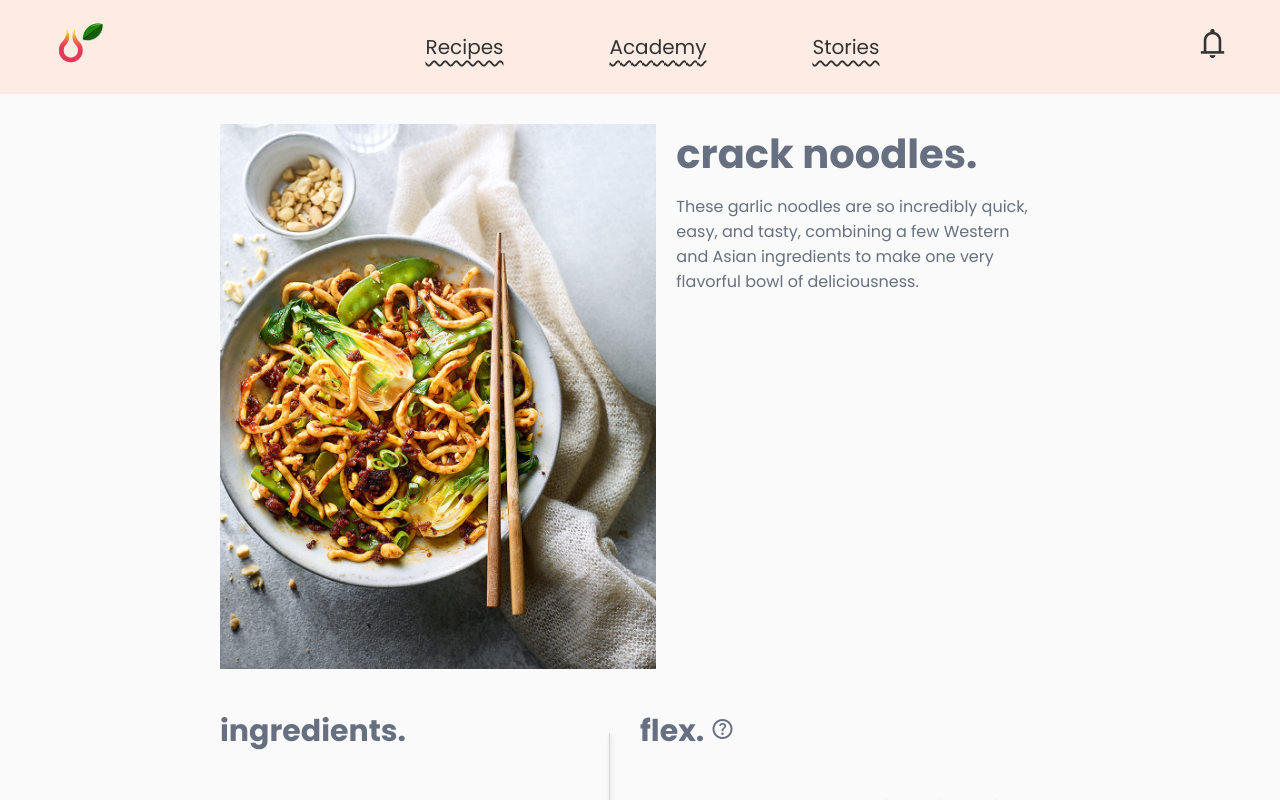
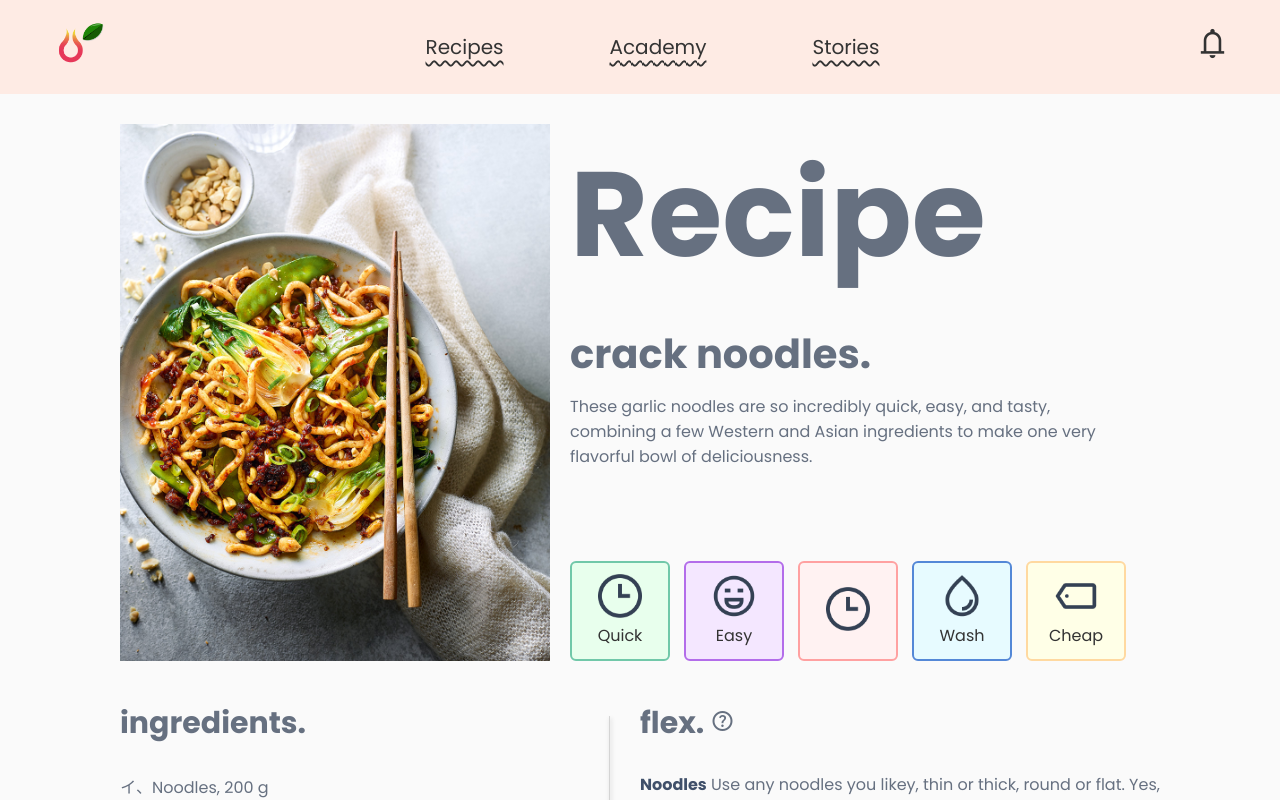
Before and after one commit to FredrikRidderfalk/let-me-feed-you, an Angular app: page /recipe in a window 1280 px wide. Shown: the top 800 px of the page. Built offline with nearby package versions, Linux system fonts and the light colour scheme.

Commit message:
update tag margins

```diff
--- a/src/app/components/recipe/recipe.component.html
+++ b/src/app/components/recipe/recipe.component.html
@@ -3,9 +3,21 @@
 
 <main>
   <div class="container__recipe-intro">
-    <div class="container__recipe-intro__text">
-      <h1 class="title">{{ CrackNoodles.name.toLowerCase() }}.</h1>
-      <p class="subtitle">{{ CrackNoodles.description }}</p>
+    <div class="container__text-tags">
+      <div class="container__recipe-intro__text">
+        <h1 class="large-title">Recipe</h1>
+        <h2 class="title">{{ CrackNoodles.name.toLowerCase() }}.</h2>
+        <p class="subtitle">{{ CrackNoodles.description }}</p>
+      </div>
+      <div class="container__tags">
+        <app-quick *ngIf="CrackNoodles.tags.quick"></app-quick>
+        <app-easy *ngIf="CrackNoodles.tags.easy"></app-easy>
+        <app-temperature
+          *ngIf="CrackNoodles.tags.temperature"
+        ></app-temperature>
+        <app-wash *ngIf="CrackNoodles.tags.lesswash"></app-wash>
+        <app-cheap *ngIf="CrackNoodles.tags.cheap"></app-cheap>
+      </div>
     </div>
 
     <div class="container__recipe-img">
--- a/src/app/components/recipe/recipe.component.sass
+++ b/src/app/components/recipe/recipe.component.sass
@@ -3,20 +3,28 @@
 // General
 main
     margin-block: rem(30)
+h1
+    font-size: rem(120)
 h2
     font-size: rem(30)
 h1, h2, p, li, .material-symbols-outlined
     color: $lmfy-lightgray
 strong
     color: $lmfy-darkgray
-.container__recipe-intro__text, .container__ingredients-flex, .container__instructions, .container__notes
+.container__recipe-intro__text, .container__tags, .container__ingredients-flex, .container__instructions, .container__notes
     padding-inline: rem(20)
 
 // Recipe intro
 .title
     font-size: rem(40)
+    margin-top: rem(20)
 .subtitle
     margin-top: rem(10)
+.container__tags
+    display: flex
+.container__text-tags
+    @include flex-space-between
+    flex-direction: column
 
 // Recipe image
 .container__recipe-img
@@ -29,7 +37,7 @@ strong
 .ingredients__title, .flex__title
     margin-top: rem(40)
 .ingredient-list, .flex-list
-    margin-top: rem(40)
+    margin-top: rem(26)
 .ingredient-list
     padding-left: 32px
 .ingredient
@@ -43,6 +51,8 @@ strong
 // Notes
 .container__notes
     margin-top: rem(20)
+.notes__title
+    font-size: rem(24)
 
 // Media queries
 @media screen and (min-width: 768px)
@@ -50,7 +60,7 @@ strong
     main
         padding-inline: rem(30)
         margin-inline: auto
-        max-width: 900px
+        max-width: 1100px
     .container__ingredients-flex, .container__instructions, .container__notes
         padding-inline: 0
     .container__recipe-intro
--- a/src/app/components/tags/cheap/cheap.component.sass
+++ b/src/app/components/tags/cheap/cheap.component.sass
@@ -8,7 +8,7 @@
     border-radius: 6px
     width: 70px
     height: 70px
-    margin: rem(7)
+    margin-right: rem(14)
 .tag-icon
     width: 40px
     display: flex
--- a/src/app/components/tags/easy/easy.component.sass
+++ b/src/app/components/tags/easy/easy.component.sass
@@ -8,7 +8,7 @@
     border-radius: 6px
     width: 70px
     height: 70px
-    margin: rem(7)
+    margin-right: rem(14)
 .tag-icon
     width: 40px
     display: flex
--- a/src/app/components/tags/quick/quick.component.sass
+++ b/src/app/components/tags/quick/quick.component.sass
@@ -8,7 +8,7 @@
     border-radius: 6px
     width: 70px
     height: 70px
-    margin: rem(7)
+    margin-right: rem(14)
 .tag-icon
     width: 40px
     display: flex
--- a/src/app/components/tags/temperature/temperature.component.sass
+++ b/src/app/components/tags/temperature/temperature.component.sass
@@ -8,7 +8,7 @@
     border-radius: 6px
     width: 70px
     height: 70px
-    margin: rem(7)
+    margin-right: rem(14)
 .tag-icon
     width: 40px
     display: flex
--- a/src/app/components/tags/wash/wash.component.sass
+++ b/src/app/components/tags/wash/wash.component.sass
@@ -8,7 +8,7 @@
     border-radius: 6px
     width: 70px
     height: 70px
-    margin: rem(7)
+    margin-right: rem(14)
 .tag-icon
     width: 40px
     display: flex
```
